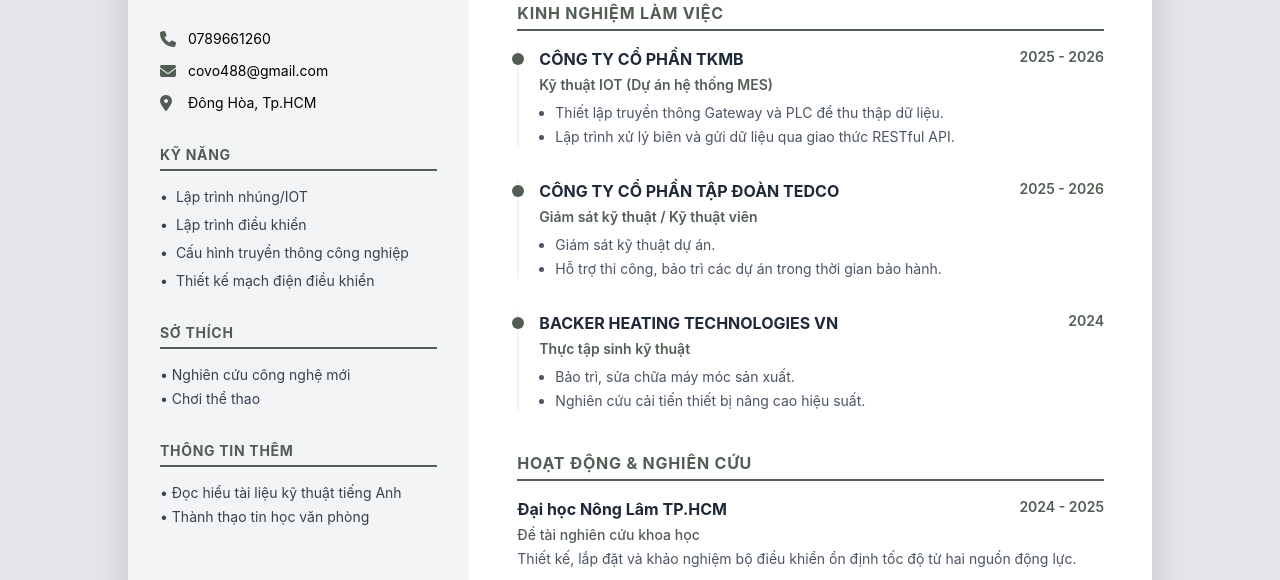
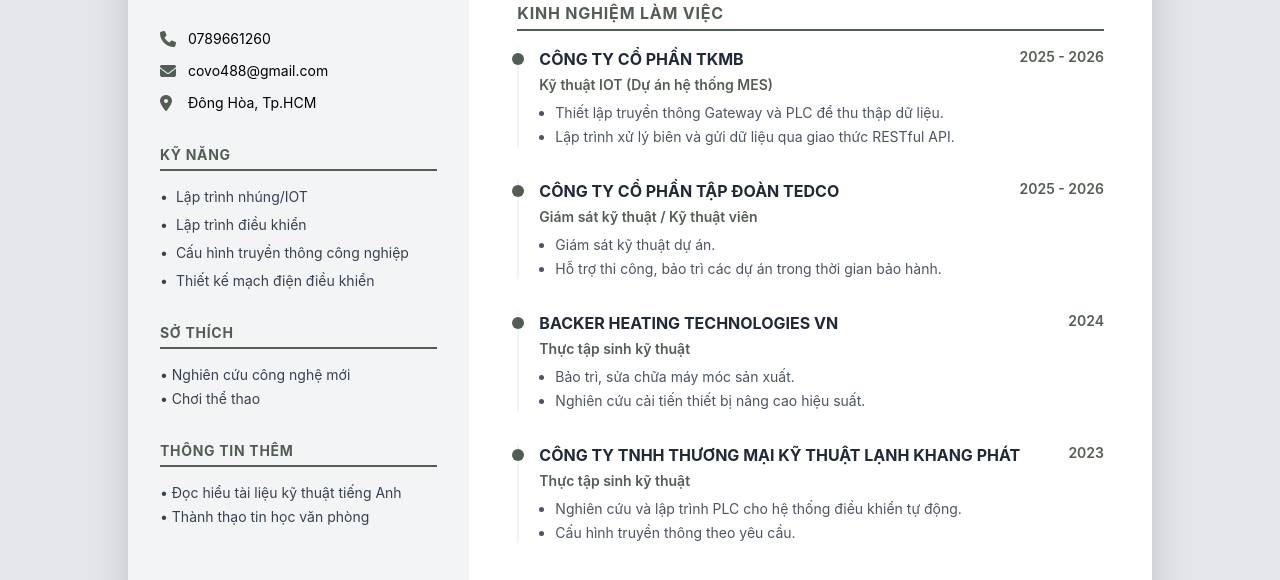
Before and after one commit to VinhCo-Automation/CV_IOT, a plain HTML site: page index.html in a window 1280 px wide. Shown: the part 371-951 px from the top of the page. Drawn offline with nearby package versions, Linux system fonts and the light colour scheme.

Commit message:
Update index.html

```diff
--- a/index.html
+++ b/index.html
@@ -201,6 +201,20 @@
                             <li>Nghiên cứu cải tiến thiết bị nâng cao hiệu suất.</li>
                         </ul>
                     </div>
+
+                    <!--Công việc 4-->
+                    <div class="relative pl-5 border-l-2 border-gray-100">
+                        <div class="absolute w-3 h-3 bg-[#525e54] rounded-full -left-[7.5px] top-1.5"></div>
+                        <div class="flex flex-col sm:flex-row justify-between items-start mb-1">
+                            <h4 class="font-bold text-gray-800 text-sm md:text-base uppercase leading-tight">CÔNG TY TNHH THƯƠNG MẠI KỸ THUẬT LẠNH KHANG PHÁT</h4>
+                            <span class="text-xs md:text-sm font-semibold text-[#525e54] mt-1 sm:mt-0 whitespace-nowrap">2023</span>
+                        </div>
+                        <p class="text-[#525e54] text-xs md:text-sm font-semibold mb-2">Thực tập sinh kỹ thuật</p>
+                        <ul class="text-xs md:text-sm text-gray-600 space-y-1 list-disc ml-4">
+                            <li>Nghiên cứu và lập trình PLC cho hệ thống điều khiển tự động.</li>
+                            <li>Cấu hình truyền thông theo yêu cầu.</li>
+                        </ul>
+                    </div>
                 </div>
             </section>
 
```
